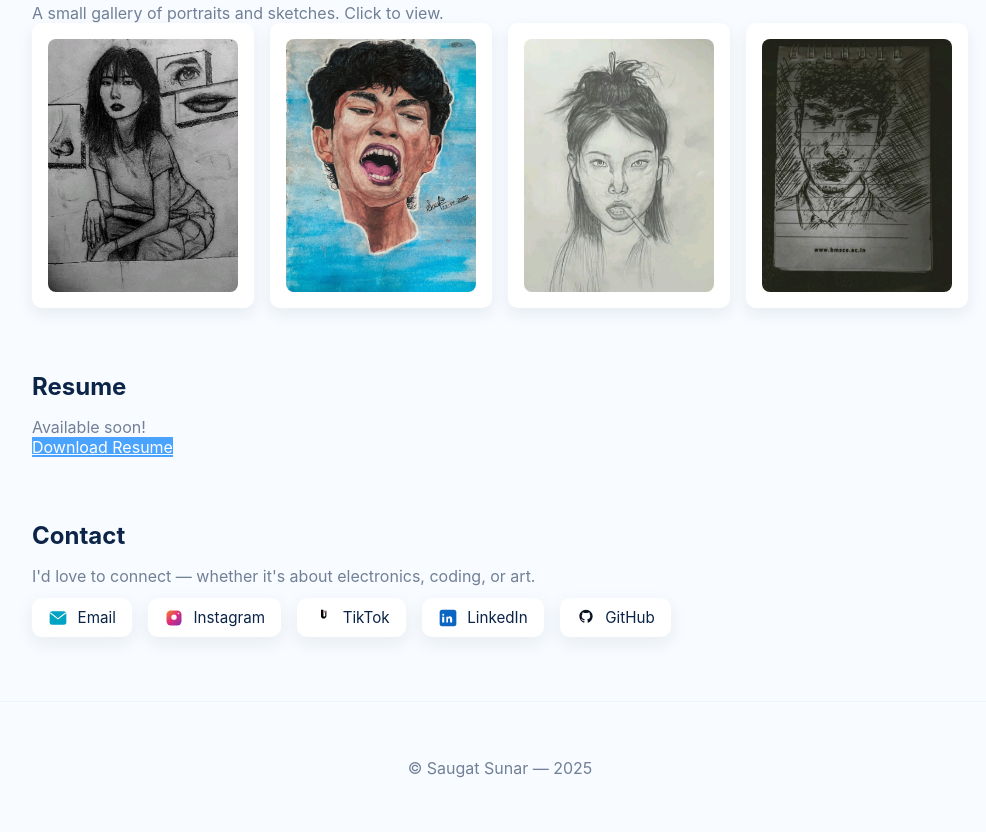
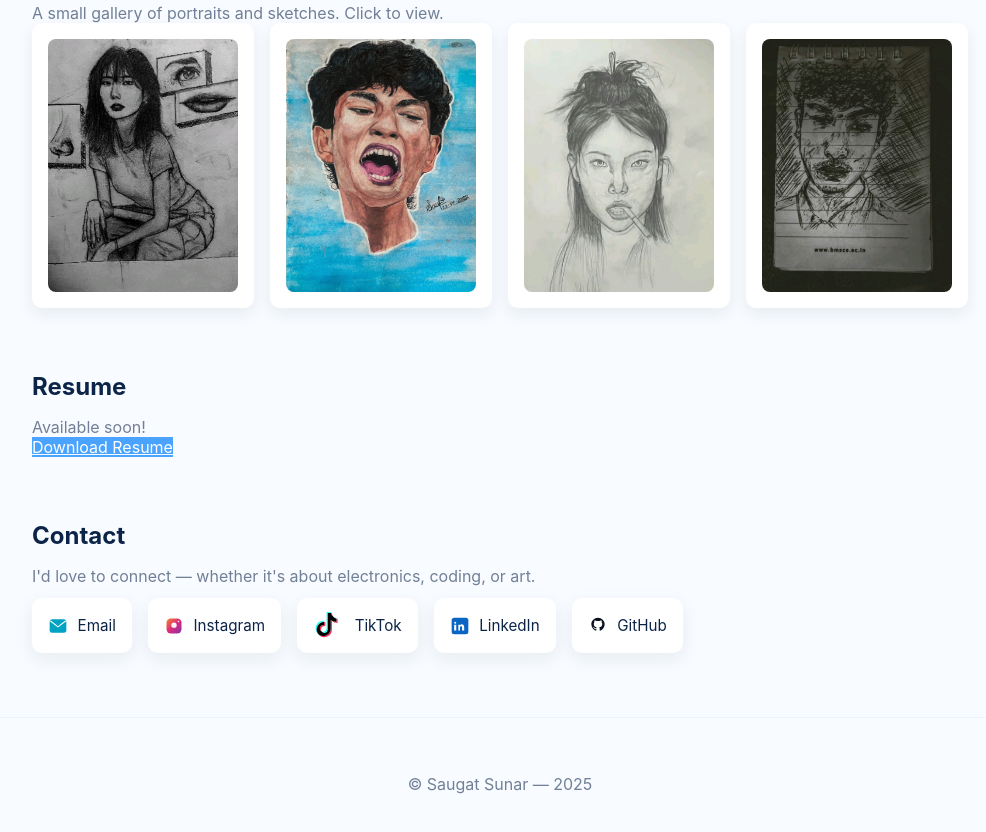
Before and after one commit to SusSpider/susspider.github.io, a plain HTML site: page index.html in a window 1280 px wide. Shown: the part 2153-2985 px from the top of the page, without its empty margins (140-1126 px from the left). Drawn offline with Linux system fonts and the light colour scheme.

Commit message:
Replace TikTok SVG icon with a repository asset and update CSS for icon styling

```diff
--- a/index.html
+++ b/index.html
@@ -224,15 +224,10 @@
                         <span class="label">Instagram</span>
                     </a>
                     <a href="https://www.tiktok.com/@saugat_sunar1" target="_blank" rel="noopener" class="contact-card" aria-label="TikTok @saugat_sunar1">
-                        <!-- TikTok colored mark: cyan + magenta + black -->
-                        <svg viewBox="0 0 24 24" xmlns="http://www.w3.org/2000/svg" aria-hidden="true">
-                            <!-- approximate simplified TikTok note shape with layered colors -->
-                            <path d="M12.5 2v7.2c0 .6.5 1.1 1.1 1.1.6 0 1.1-.5 1.1-1.1V3.4h1.4v5.8c0 1.9-1.6 3.5-3.5 3.5S9.6 11.1 9.6 9.2V2h2.9z" fill="#010101"/>
-                            <path d="M14.6 3.1c.7.4 1.3 1 1.6 1.8v.1c-.6-.1-1.1-.4-1.6-.8-.5-.4-.9-.9-1.3-1.4.4.1.9.1 1.3.3z" fill="#69C9D0" opacity="0.95"/>
-                            <path d="M13.6 3.4c.6.5 1.1 1.1 1.4 1.9.1.3.2.6.2.9-.4-.2-.9-.4-1.3-.8-.5-.4-.9-.9-1.3-1.4.3.1.7.1 1 0z" fill="#EE1D52" opacity="0.95"/>
-                        </svg>
-                        <span class="label">TikTok</span>
-                    </a>
+                        <!-- Use repository SVG asset for TikTok -->
+                        <img src="tiktok-icon-2.svg" alt="TikTok" class="contact-icon" width="36" height="36" />
+                         <span class="label">TikTok</span>
+                     </a>
                     <a href="https://www.linkedin.com/in/saugat-sunar-b46449395/" target="_blank" rel="noopener" class="contact-card" aria-label="LinkedIn Saugat Sunar">
                         <!-- LinkedIn colored square with 'in' -->
                         <svg viewBox="0 0 24 24" xmlns="http://www.w3.org/2000/svg" aria-hidden="true">
--- a/page.css
+++ b/page.css
@@ -180,6 +180,7 @@ section h2{font-size:1.5rem;margin-bottom:1rem;color:#0b2447}
 .contact-card{display:inline-flex;align-items:center;gap:.6rem}
 .contact-card svg{width:20px;height:20px;flex:0 0 20px;display:block}
 .contact-card .label{font-size:0.95rem}
+.contact-card img.contact-icon{width:32px;height:32px;display:block;margin:0 auto .25rem;object-fit:contain}
 
 /* Footer */
 .site-footer{border-top:1px solid #eef4ff;padding:1.5rem 0;margin-top:2rem;text-align:center;color:var(--muted)}
```
Also changed, not shown: tiktok-icon-2.svg (added).
